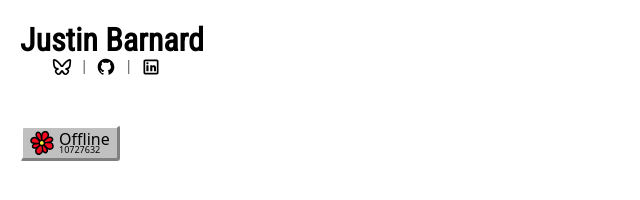
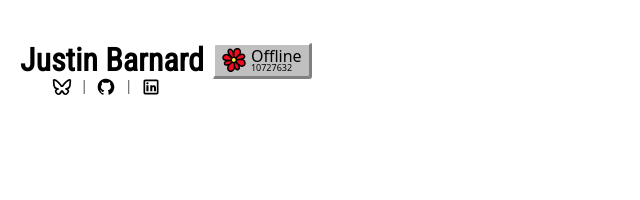
Before and after one commit to justinbarnard/10727632, a plain HTML site: page index.html in a window 1280 px wide. Shown: the whole page, without its empty margins (0-640 px from the left). Drawn offline with Linux system fonts and the light colour scheme; a web font is replaced by a local one.

Commit message:
moved icq button

```diff
--- a/index.html
+++ b/index.html
@@ -17,7 +17,19 @@
 </head>
 
 <body>
-  <h1>Justin Barnard</h1>
+  <div id="header-row">
+    <h1 id="header-text">Justin Barnard</h1>
+    <div id="icq">
+      <div id="icq-icon">
+        <img src="svg/icq.svg" height="24px" width="24px">
+      </div>
+
+      <div id="icq-status" class="icq-status">
+        <div>Offline</div>
+        <div class="status-id">10727632</div>
+      </div>
+    </div>
+  </div>
   <div id="social-bar">
     <a href="https://bsky.app/profile/10727632.bsky.social" target="_blank" rel="noopener">
       <img src="svg/bluesky.svg" alt="Bluesky" height="18px" width="18px" />
@@ -32,15 +44,6 @@
     </a>
   </div>
 <div></div>
-  <div id="icq">
-    <div id="icq-icon">
-      <img src="svg/icq.svg" height="24px" width="24px">
-    </div>
 
-    <div id="icq-status" class="icq-status">
-      <div>Offline</div>
-      <div class="status-id">10727632</div>
-    </div>
-  </div>
 </body>
 </html>
--- a/styles.css
+++ b/styles.css
@@ -3,7 +3,14 @@ body {
     font-size: 16px;
   }
 
-  h1 {
+  #header-row {
+    display: flex;
+    align-items: center;
+    gap: .5rem; /* optional spacing between name and ICQ button */
+    margin-bottom: -1.5rem;
+  }
+
+  #header-text {
     font-family: "Roboto Condensed", sans-serif;
   }
 
@@ -58,7 +65,6 @@ body {
     display: flex;
     align-items: center;
     gap: 8px;
-    margin-top: -1.5rem;
     margin-left: 2rem;
     margin-bottom:3rem;
     font-family: monospace;
```
